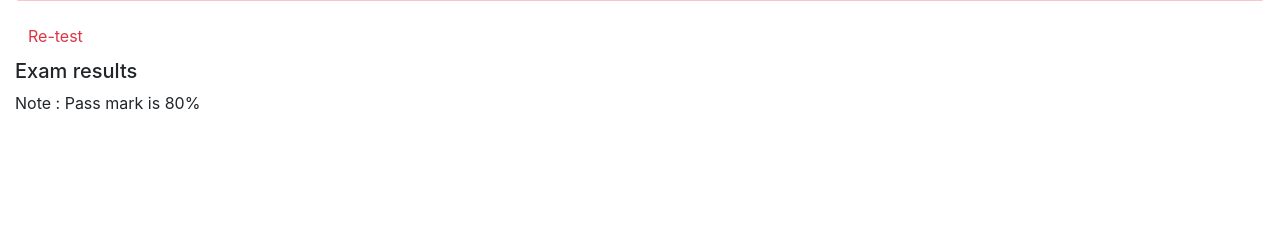
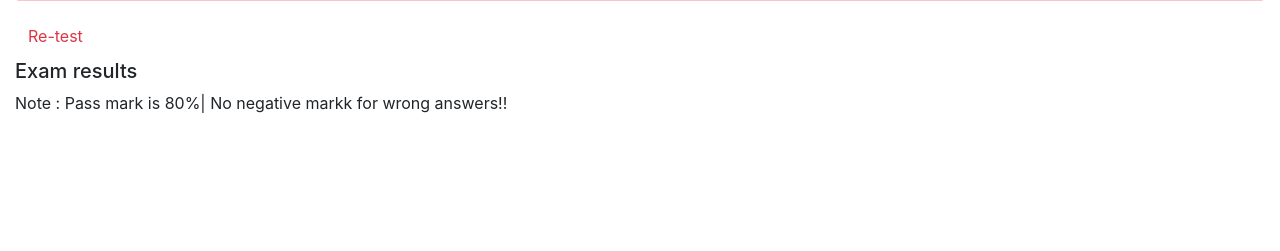
Before and after one commit to TYPE8723/exam_django, a Django app: template onlinecourse/templates/onlinecourse/exam_result_bootstrap.html in a window 1280 px wide. Shown: the part 127-378 px from the top of the page. Run offline with Django 3.2, Linux system fonts and the light colour scheme; the template is opened without the code that fills it, so the values that code supplies are empty; some libraries are stand-ins or nearby versions.

Commit message:
msg notifiying no negative marking

```diff
--- a/onlinecourse/templates/onlinecourse/exam_result_bootstrap.html
+++ b/onlinecourse/templates/onlinecourse/exam_result_bootstrap.html
@@ -48,7 +48,7 @@
     {% endif %}
         <div class="card-columns-vertical mt-1">
         <h5 class="">Exam results</h5>
-        Note : Pass mark is 80%
+        Note : Pass mark is 80%| No negative markk for wrong answers!!
         <!--EXAM RESULTS-->
         <div class="card-columns-vertical">
             {% if user.is_authenticated %}
```
